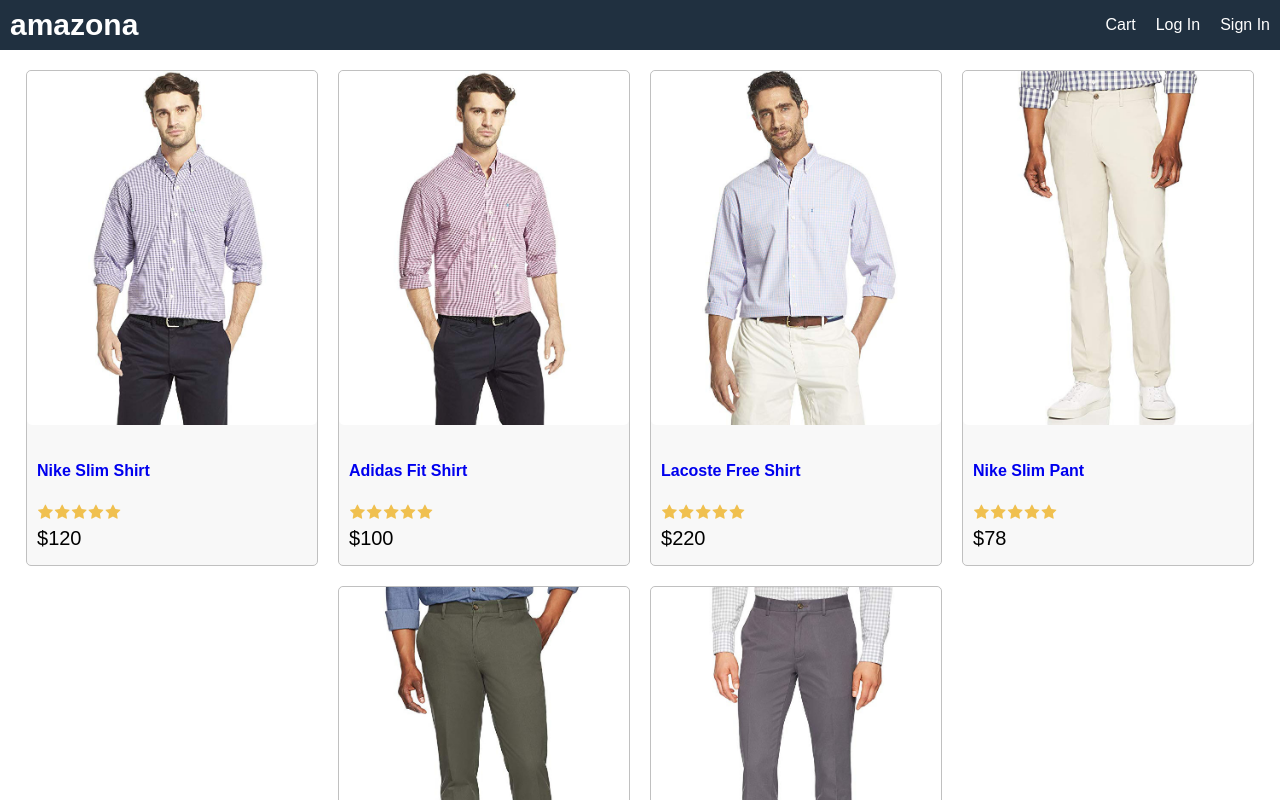
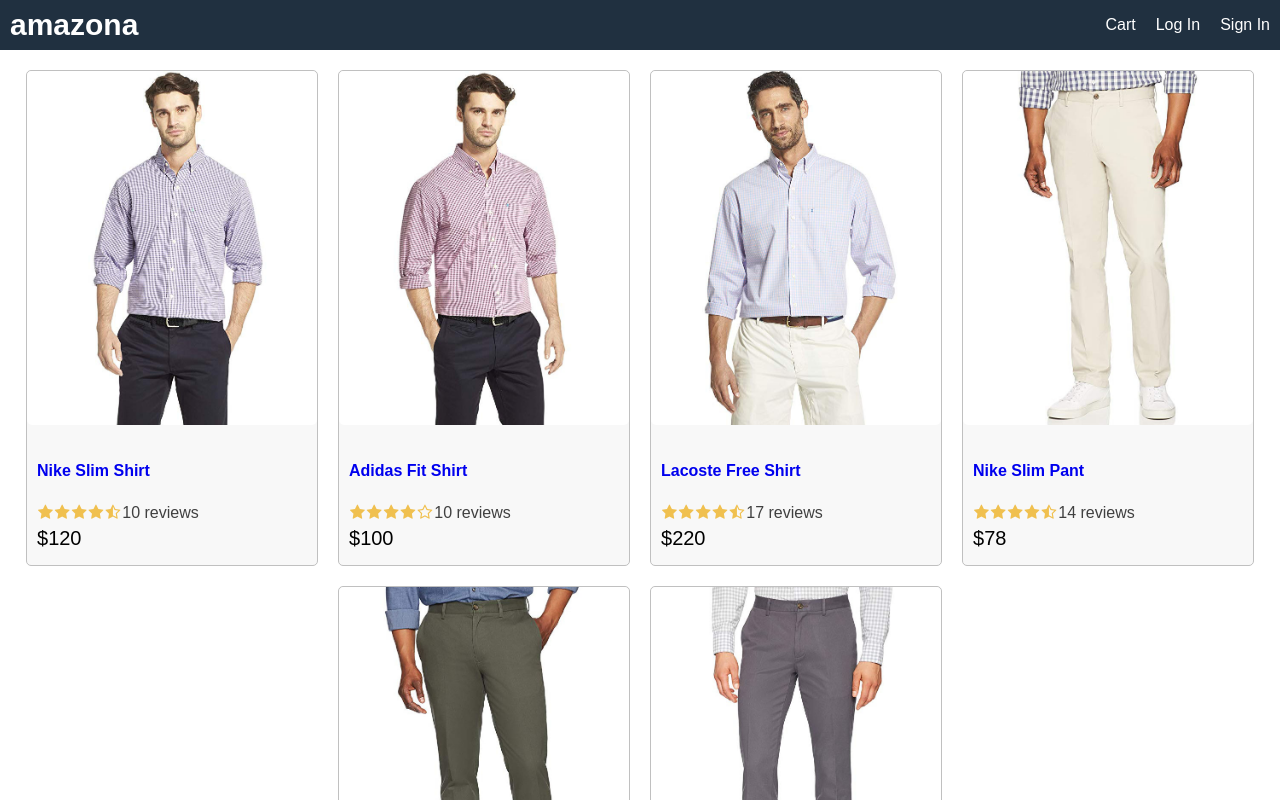
Before and after one commit to Theekshana96/E-commerce, a React (Create React App) app: page / in a window 1280 px wide. Shown: the top 800 px of the page. Built offline with nearby package versions, Linux system fonts and the light colour scheme.

Commit message:
set product individually

```diff
--- a/src/App.js
+++ b/src/App.js
@@ -1,5 +1,6 @@
 import React from 'react';
 import data from './data';
+import Product from './components/Product';
 
 function App() {
   return (
@@ -17,28 +18,9 @@
             <main>
               <div>
                 <div className="row center">
-                  {
-                    data.products.map((product) =>(
-                      <div key={product._id} className="card">
-                        <a href={`/product/${product._id}`}>
-                            <img className="medium" src={product.image} alt={product.name} />
-                        </a>
-                        <div className="card-body">
-                        <a href={`/product/${product._id}`}>
-                          <h2>{product.name}</h2>
-                        </a>
-                            <div className="rating">
-                                <span><i className="fa fa-star"></i></span>
-                                <span><i className="fa fa-star"></i></span>
-                                <span><i className="fa fa-star"></i></span>
-                                <span><i className="fa fa-star"></i></span>
-                                <span><i className="fa fa-star"></i></span>
-                            </div>
-                            <div className="price">${product.price}</div>
-                        </div>
-                    </div>
-                    ))
-                  }
+                  {data.products.map((product) =>(
+                      <Product key={product._id} product={product}></Product>
+                    ))}
 
                 </div>
               </div>
--- /dev/null
+++ b/src/components/Product.js
@@ -0,0 +1,23 @@
+import React from 'react'
+import Rating from './Rating';
+
+export default function Product(props) {
+    const {product} = props;
+    return (
+        <div key={product._id} className="card">
+        <a href={`/product/${product._id}`}>
+        <img className="medium" src={product.image} alt={product.name} />
+        </a>
+        <div className="card-body">
+        <a href={`/product/${product._id}`}>
+        <h2>{product.name}</h2>
+        </a>
+          <Rating
+            rating = {product.rating}
+            numReviews = {product.numReviews}>
+          </Rating>
+        <div className="price">${product.price}</div>
+        </div>
+        </div>
+    )
+}
--- /dev/null
+++ b/src/components/Rating.js
@@ -0,0 +1,45 @@
+import React from 'react'
+
+export default function Rating(props) {
+    const {rating, numReviews} = props;
+    return (
+        <div className="rating">
+                <span>
+                    <i className= { rating >= 1
+                        ?"fa fa-star"
+                        : rating>=0.5
+                        ?"fa fa-star-half-o"
+                        :"fa fa-star-o"}></i>
+                </span>
+                <span>
+                <i className= { rating >= 2
+                        ?"fa fa-star"
+                        : rating>=1.5
+                        ?"fa fa-star-half-o"
+                        :"fa fa-star-o"}></i>
+                </span>
+                <span>
+                <i className= { rating >= 3
+                        ?"fa fa-star"
+                        : rating>=2.5
+                        ?"fa fa-star-half-o"
+                        :"fa fa-star-o"}></i>
+                </span>
+                <span>
+                <i className= { rating >= 4
+                        ?"fa fa-star"
+                        : rating>=3.5
+                        ?"fa fa-star-half-o"
+                        :"fa fa-star-o"}></i>
+                </span>
+                <span>
+                <i className= { rating >= 5
+                        ?"fa fa-star"
+                        : rating>=4.5
+                        ?"fa fa-star-half-o"
+                        :"fa fa-star-o"}></i>
+                </span>
+                <span>{numReviews + ' reviews'}</span>
+            </div>
+    )
+}
--- a/src/index.css
+++ b/src/index.css
@@ -122,3 +122,7 @@
   color: #f0c04f;
   margin: 0.1rem;
 }
+
+.rating span:last-child{
+  color: #404040;
+}
```
